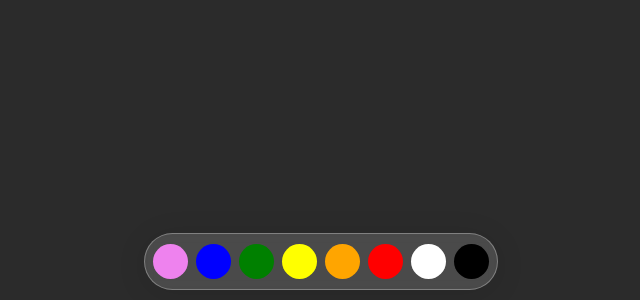
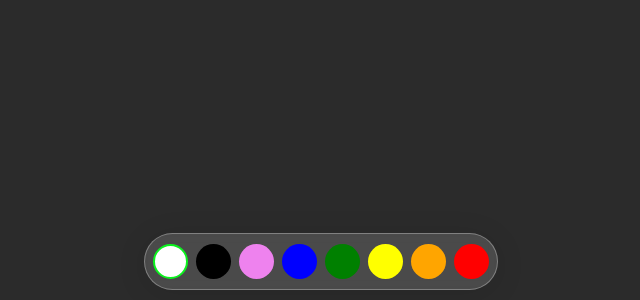
Before and after one commit to IlyaGladkov/pixelBattle, a website: page index.html in a window 1280 px wide. Shown: the part 500-800 px from the top of the page, without its empty margins (319-959 px from the left). Drawn offline with nearby package versions, Linux system fonts and the light colour scheme.

Commit message:
default color

```diff
--- a/index.html
+++ b/index.html
@@ -11,14 +11,14 @@
 <body>
     <div class="palette">
         <div>
+            <div class="palette-color white active" data-color="white"></div>
+            <div class="palette-color black" data-color="black"></div>
             <div class="palette-color violet" data-color="violet"></div>
             <div class="palette-color blue" data-color="blue"></div>
             <div class="palette-color green" data-color="green"></div>
             <div class="palette-color yellow" data-color="yellow"></div>
             <div class="palette-color orange" data-color="orange"></div>
             <div class="palette-color red" data-color="red"></div>
-            <div class="palette-color white" data-color="white"></div>
-            <div class="palette-color black" data-color="black"></div>
         </div>
     </div>
     <div id="container"></div>
@@ -63,7 +63,7 @@
         }
 
         .active {
-            border: 2px solid white
+            border: 2px solid rgb(11, 242, 30)
         }
 
         .palette-color:first-child {
@@ -71,7 +71,7 @@
         }
 
         .palette-color:hover {
-            border: 2px solid white
+            opacity: 20%;
         }
 
         .violet {
--- a/public/main.js
+++ b/public/main.js
@@ -2,7 +2,7 @@ const width = window.innerWidth
 const height = window.innerHeight
 const STROKE_WIDTH = 0.5
 
-let pickedColor = undefined
+let pickedColor = 'white'
 let SIZE_CELL
 let NUMBER_CELLS
 
@@ -59,7 +59,7 @@ function createPull(data) {
     })
 
     newCell.addEventListener('click', function () {
-      if (pickedColor) this.fill(pickedColor)
+      if (pickedColor !== undefined) this.fill(pickedColor)
 
       socket.send(JSON.stringify({
         x: this.attrs.x,
```
